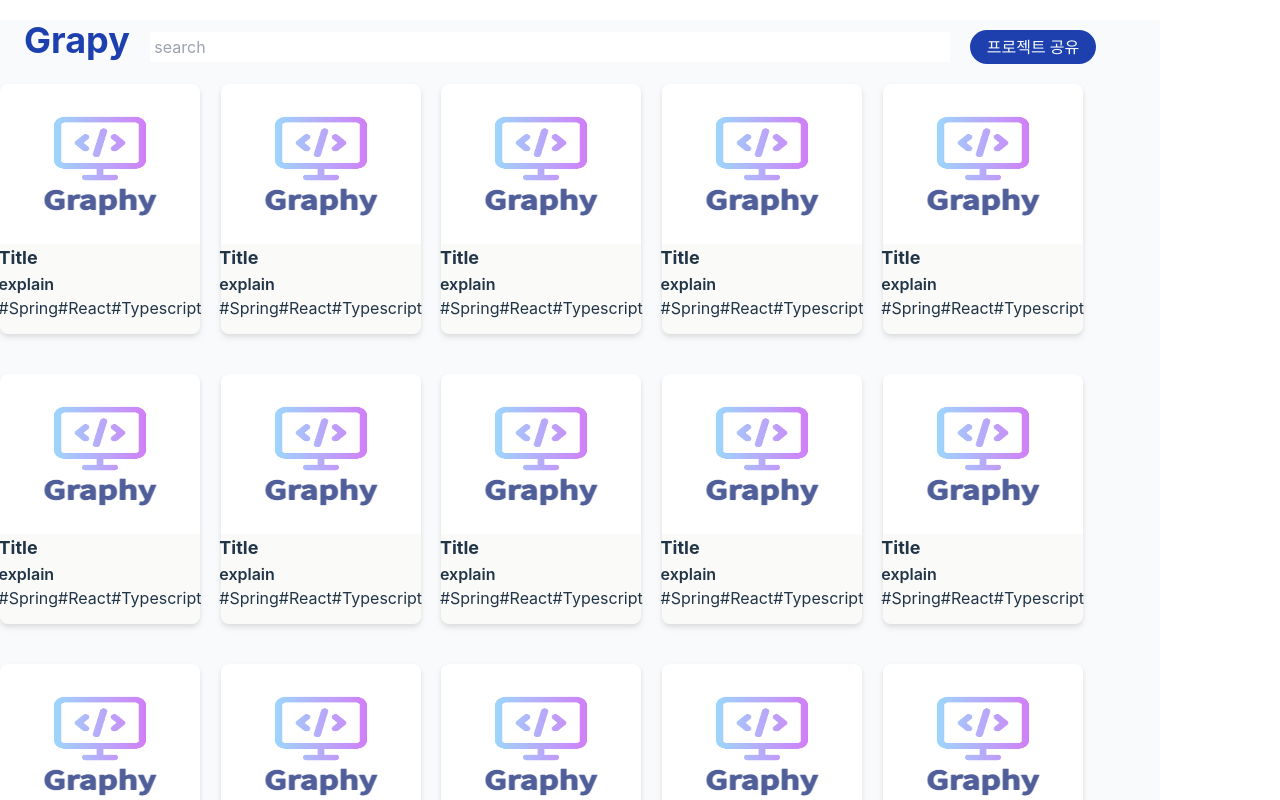
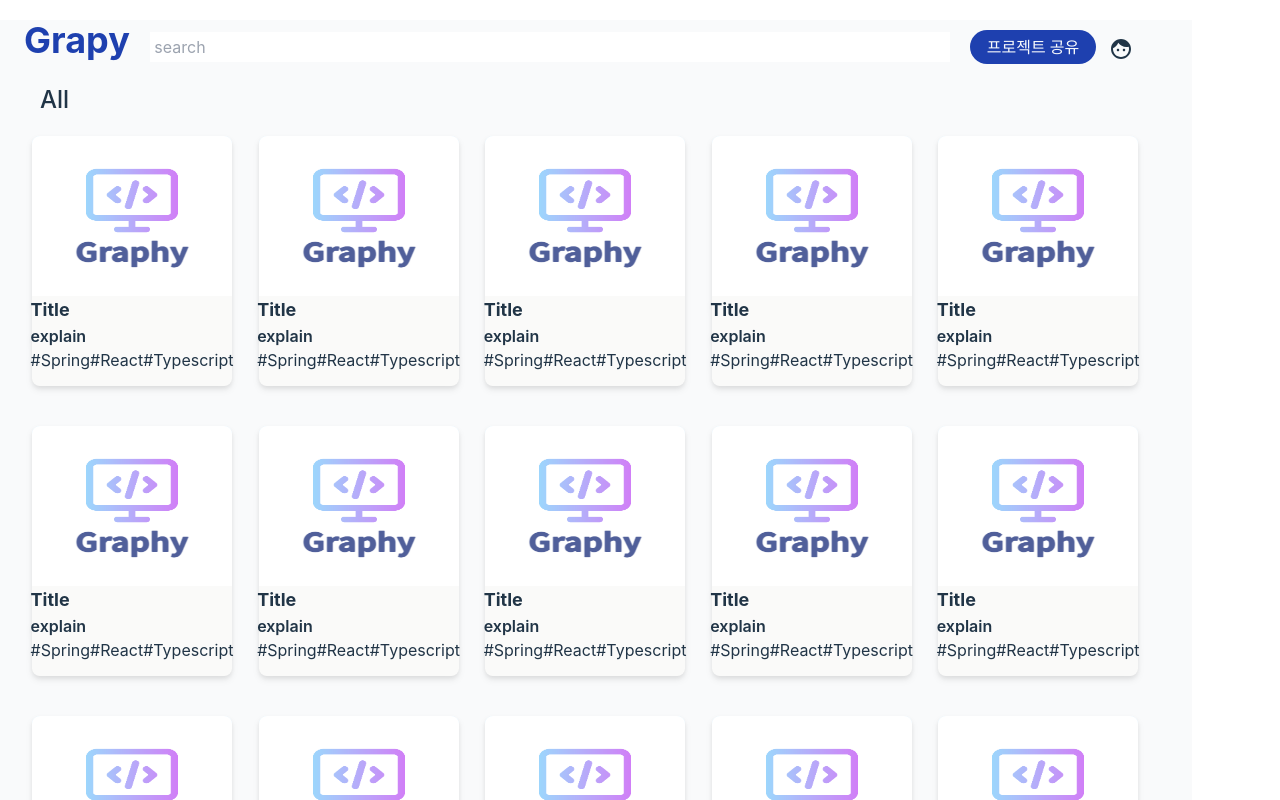
Before and after one commit to techeer-sv/graphy, a React (Vite) app in the folder frontend/: page / in a window 1280 px wide. Shown: the top 800 px of the page. Built offline with nearby package versions, Linux system fonts and the light colour scheme.

Commit message:
design: 배치 수정

```diff
--- a/frontend/src/components/NavBar.tsx
+++ b/frontend/src/components/NavBar.tsx
@@ -3,7 +3,7 @@ import FaceIcon from '@mui/icons-material/Face';
 
 const NavBar = () => {
   return (
-    <div className="flex-row mt-5 mb-5">
+    <div className="flex-row mt-5 mb-5 ">
       {/* 로고 */}
       <span className="ml-6 text-4xl font-bold text-blue-800">Grapy</span>
 
@@ -18,6 +18,11 @@ const NavBar = () => {
       <button className="rounded-full bg-blue-800 text-slate-50 font-semibold px-4 py-1">
         프로젝트 공유
       </button>
+
+      {/* 마이페이지 아이콘 */}
+      <button className="w-[50px] h-[30px] ">
+        <FaceIcon />
+      </button>
     </div>
   );
 };
--- a/frontend/src/pages/MainPage.tsx
+++ b/frontend/src/pages/MainPage.tsx
@@ -9,8 +9,9 @@ const MainPage = () => {
     <div className="bg-gray-50	">
       <NavBar />
       <Banner />
+      <div className="text-2xl font-medium ml-10 mb-5">All</div>
       <div className="justify-center content-center">
-        <div className="w-11/12 grid grid-cols-5 gap-10">
+        <div className="w-11/12 grid grid-cols-5 gap-10 ml-8">
           <ProjectCard />
           <ProjectCard />
           <ProjectCard />
```
